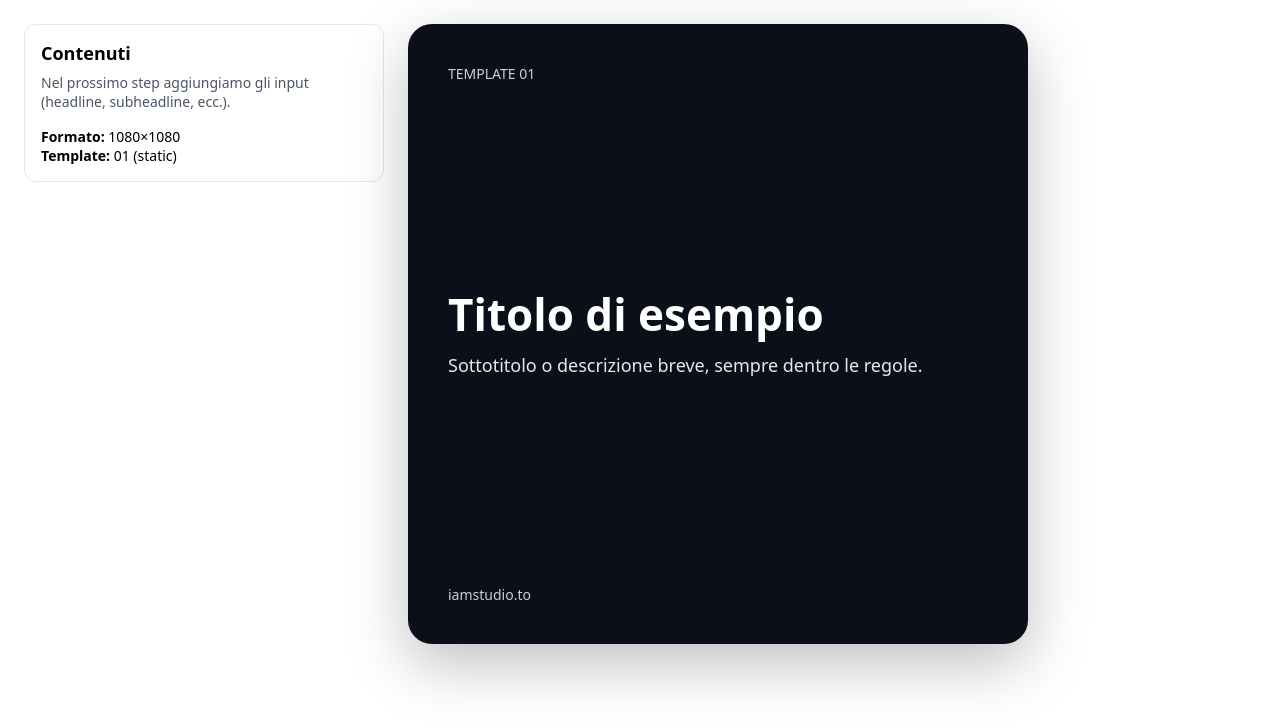
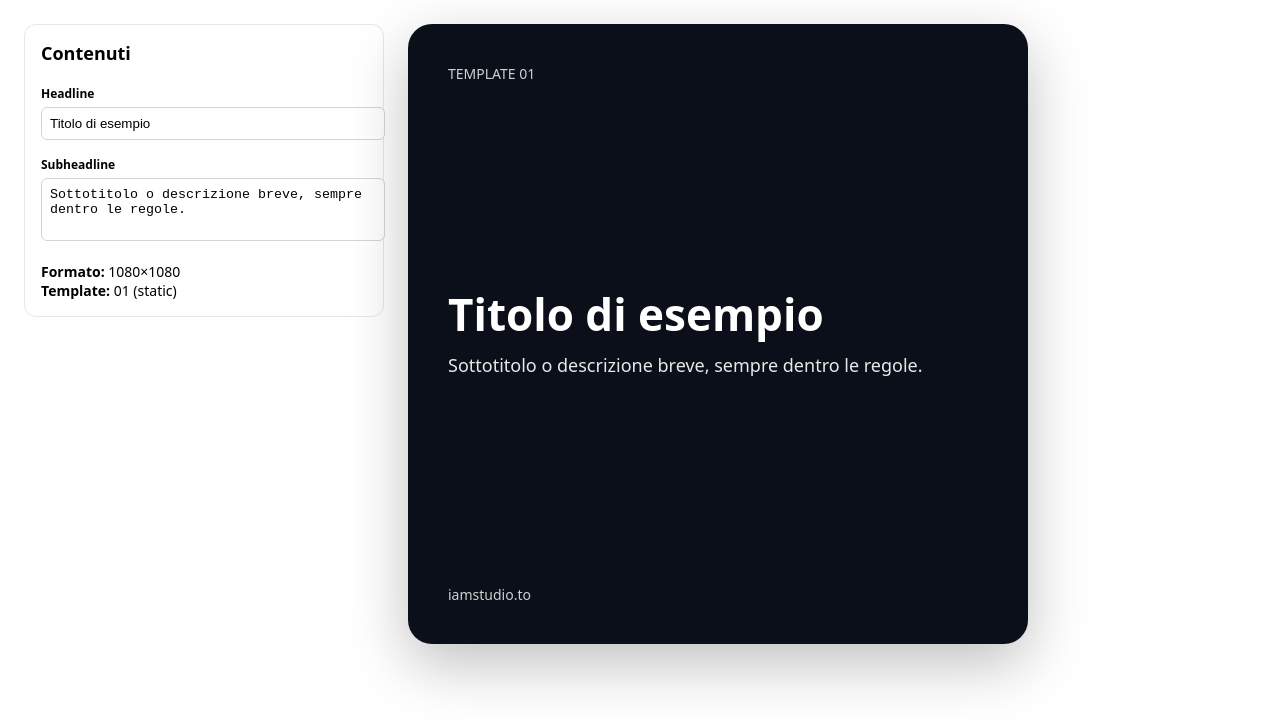
Before and after one commit to IAMStudioTO/test-design-tool, a Next.js app in the folder web/: page / in a window 1280 px wide. Shown: the top 728 px of the page. Built offline with nearby package versions, Linux system fonts and the light colour scheme.

Commit message:
Update page.jsx

```diff
--- a/web/app/page.jsx
+++ b/web/app/page.jsx
@@ -1,4 +1,13 @@
+"use client";
+
+import { useState } from "react";
+
 export default function Home() {
+  const [headline, setHeadline] = useState("Titolo di esempio");
+  const [subheadline, setSubheadline] = useState(
+    "Sottotitolo o descrizione breve, sempre dentro le regole."
+  );
+
   return (
     <main
       style={{
@@ -10,7 +19,7 @@ export default function Home() {
         alignItems: "start"
       }}
     >
-      {/* Pannello controlli (per ora solo placeholder) */}
+      {/* Pannello controlli */}
       <section
         style={{
           border: "1px solid #e5e7eb",
@@ -19,9 +28,42 @@ export default function Home() {
         }}
       >
         <h2 style={{ margin: 0, fontSize: 18 }}>Contenuti</h2>
-        <p style={{ marginTop: 8, color: "#4b5563", fontSize: 14 }}>
-          Nel prossimo step aggiungiamo gli input (headline, subheadline, ecc.).
-        </p>
+
+        <div style={{ marginTop: 16 }}>
+          <label style={{ fontSize: 12, fontWeight: 600 }}>
+            Headline
+          </label>
+          <input
+            value={headline}
+            onChange={(e) => setHeadline(e.target.value)}
+            style={{
+              width: "100%",
+              marginTop: 4,
+              padding: 8,
+              borderRadius: 6,
+              border: "1px solid #d1d5db"
+            }}
+          />
+        </div>
+
+        <div style={{ marginTop: 12 }}>
+          <label style={{ fontSize: 12, fontWeight: 600 }}>
+            Subheadline
+          </label>
+          <textarea
+            value={subheadline}
+            onChange={(e) => setSubheadline(e.target.value)}
+            rows={3}
+            style={{
+              width: "100%",
+              marginTop: 4,
+              padding: 8,
+              borderRadius: 6,
+              border: "1px solid #d1d5db",
+              resize: "none"
+            }}
+          />
+        </div>
 
         <div style={{ marginTop: 16, fontSize: 14 }}>
           <div><strong>Formato:</strong> 1080×1080</div>
@@ -45,18 +87,35 @@ export default function Home() {
             boxShadow: "0 20px 60px rgba(0,0,0,0.25)"
           }}
         >
-          <div style={{ fontSize: 14, opacity: 0.8 }}>TEMPLATE 01</div>
+          <div style={{ fontSize: 14, opacity: 0.8 }}>
+            TEMPLATE 01
+          </div>
 
           <div>
-            <div style={{ fontSize: 44, lineHeight: 1.05, fontWeight: 700 }}>
-              Titolo di esempio
+            <div
+              style={{
+                fontSize: 44,
+                lineHeight: 1.05,
+                fontWeight: 700
+              }}
+            >
+              {headline}
             </div>
-            <div style={{ marginTop: 16, fontSize: 18, opacity: 0.9 }}>
-              Sottotitolo o descrizione breve, sempre dentro le regole.
+
+            <div
+              style={{
+                marginTop: 16,
+                fontSize: 18,
+                opacity: 0.9
+              }}
+            >
+              {subheadline}
             </div>
           </div>
 
-          <div style={{ fontSize: 14, opacity: 0.8 }}>iamstudio.to</div>
+          <div style={{ fontSize: 14, opacity: 0.8 }}>
+            iamstudio.to
+          </div>
         </div>
       </section>
     </main>
```
